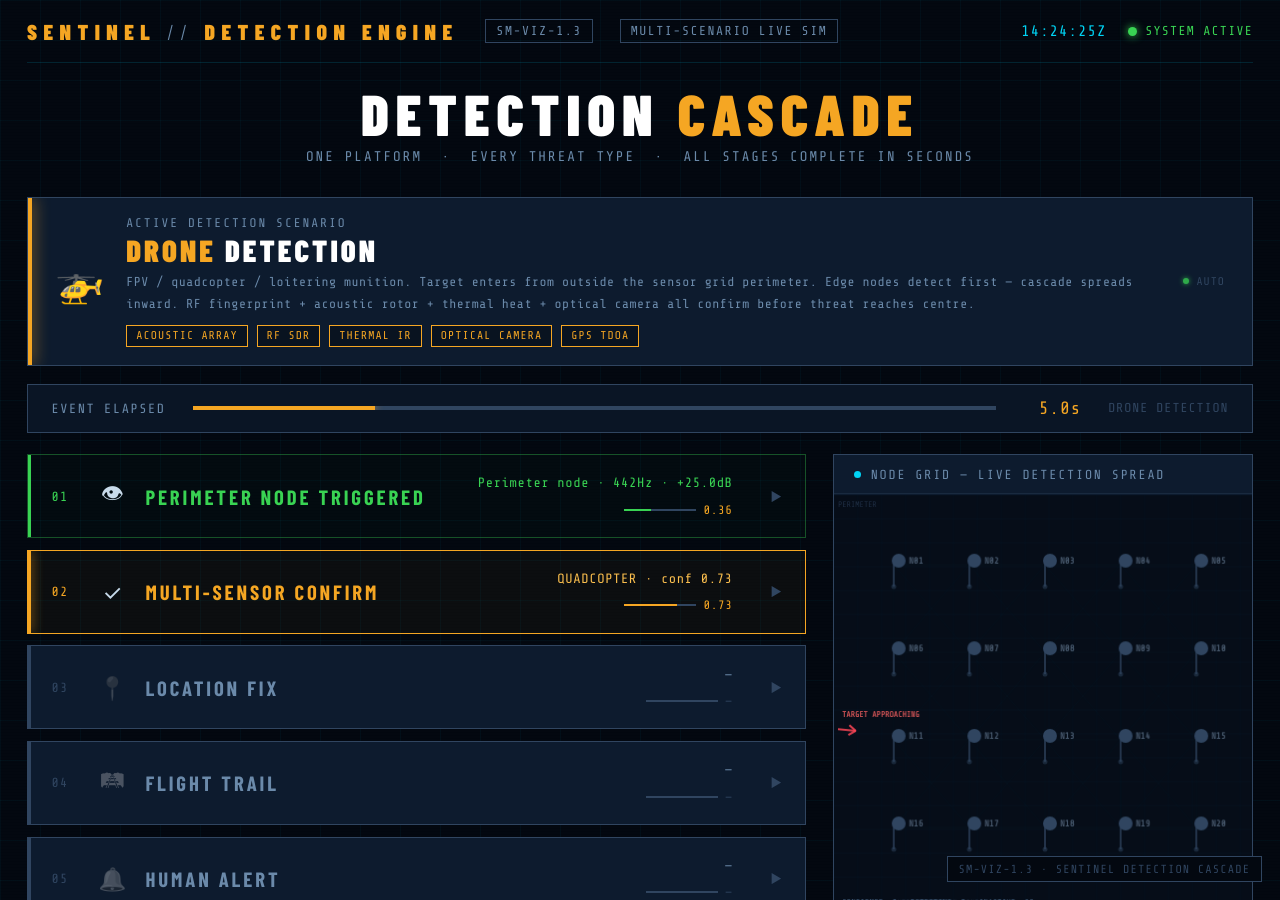
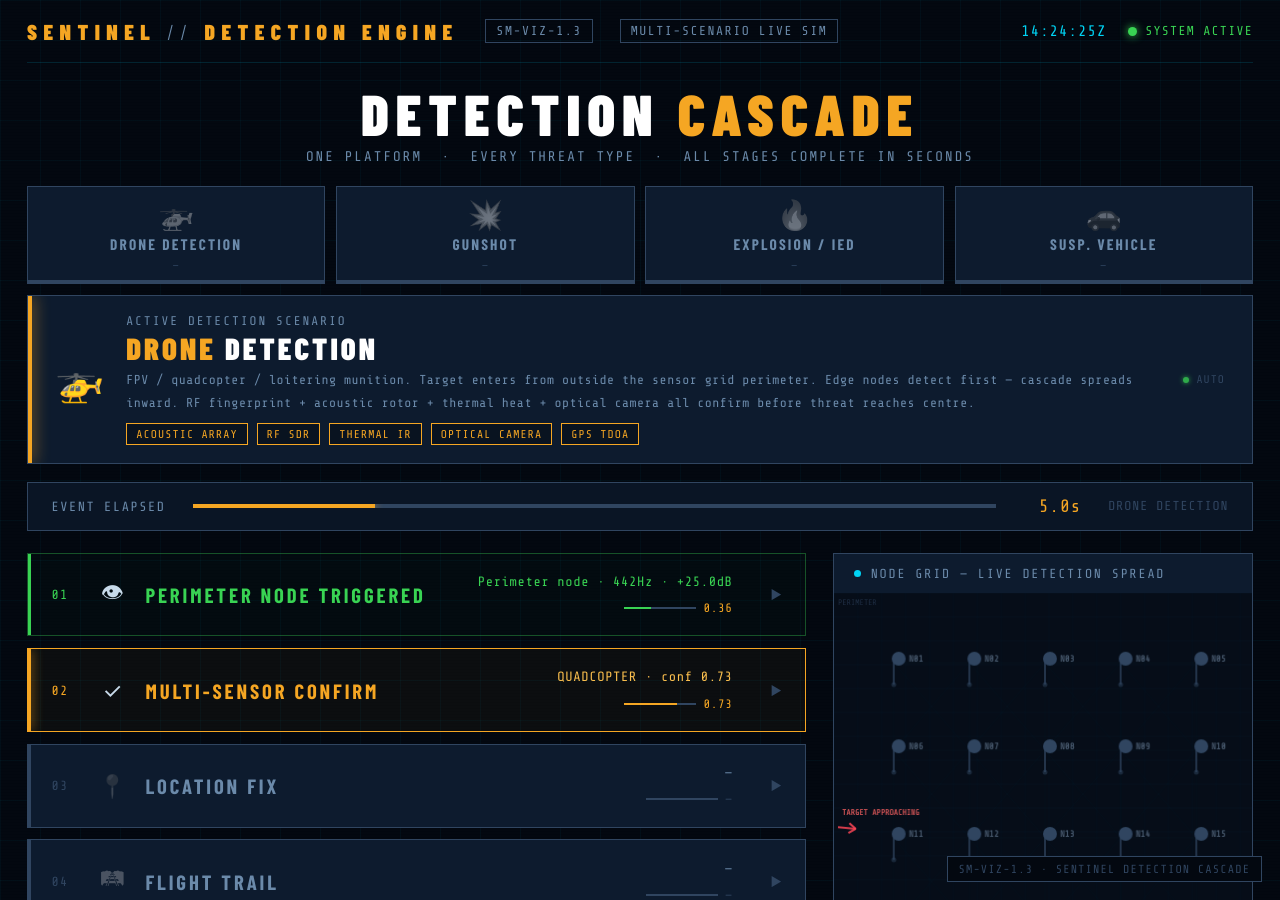
Before and after one commit to 3rc0/3rc0.github.io, a Jekyll site: the page pages/demo.html, which Jekyll copies as it is, in a window 1280 px wide and 900 px high. Built offline with Jekyll 4.4.1, drawn with Linux system fonts in a browser that asks for light colours.

Commit message:
Update demo.html

```diff
--- a/pages/demo.html
+++ b/pages/demo.html
@@ -34,8 +34,40 @@
   </div>
 
   <!-- ── SCENARIO SELECTOR ──────────────────────────────────── -->
-  <div class="scenario-selector" id="scenario-selector">
-    <!-- Buttons injected by viz.js on boot -->
+  <div class="scenario-selector">
+
+    <button class="sc-btn" id="sc-btn-0"
+            style="--btn-accent:#f5a623"
+            onclick="selectScenario(0)">
+      <span class="sc-btn-icon">🚁</span>
+      <span class="sc-btn-label">Drone Detection</span>
+      <span class="sc-btn-status" id="sc-btn-status-0">—</span>
+    </button>
+
+    <button class="sc-btn" id="sc-btn-1"
+            style="--btn-accent:#ff4757"
+            onclick="selectScenario(1)">
+      <span class="sc-btn-icon">💥</span>
+      <span class="sc-btn-label">Gunshot</span>
+      <span class="sc-btn-status" id="sc-btn-status-1">—</span>
+    </button>
+
+    <button class="sc-btn" id="sc-btn-2"
+            style="--btn-accent:#ff4757"
+            onclick="selectScenario(2)">
+      <span class="sc-btn-icon">🔥</span>
+      <span class="sc-btn-label">Explosion / IED</span>
+      <span class="sc-btn-status" id="sc-btn-status-2">—</span>
+    </button>
+
+    <button class="sc-btn" id="sc-btn-3"
+            style="--btn-accent:#00d4f5"
+            onclick="selectScenario(3)">
+      <span class="sc-btn-icon">🚗</span>
+      <span class="sc-btn-label">Susp. Vehicle</span>
+      <span class="sc-btn-status" id="sc-btn-status-3">—</span>
+    </button>
+
   </div>
 
   <!-- ── SCENARIO INFO CARD ─────────────────────────────────── -->
```
